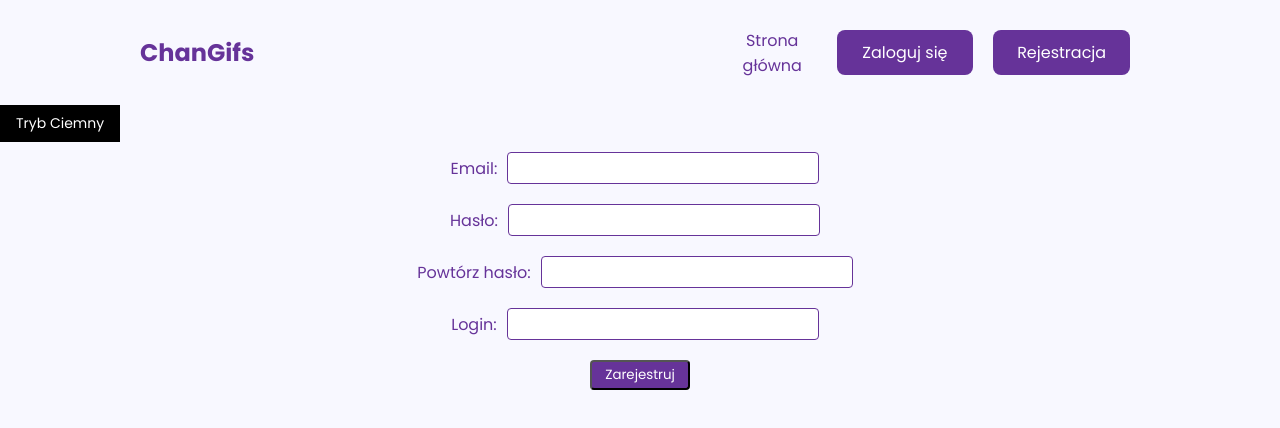
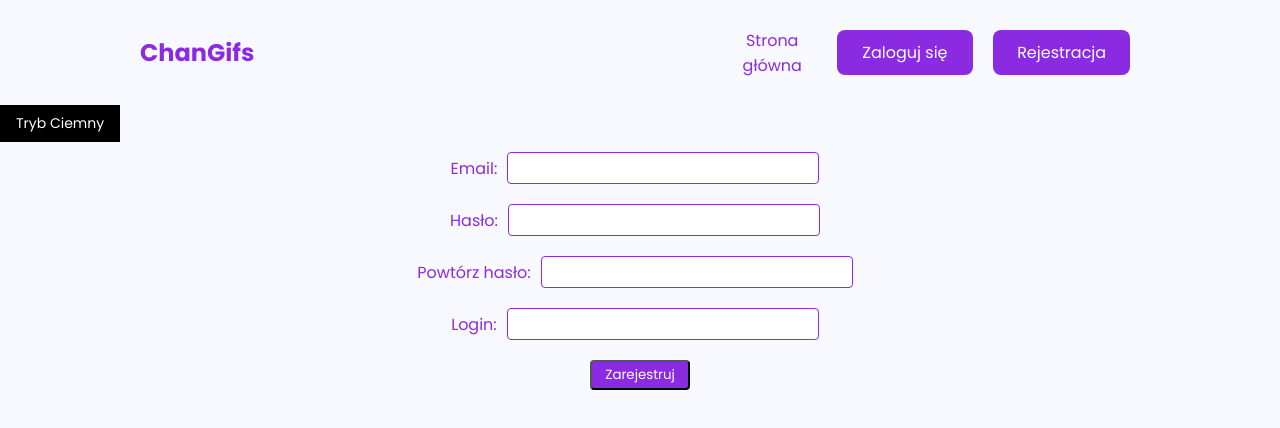
Before and after one commit to ProjektBD-IO/ProjektBD-IO, a React (Create React App) app: page /register in a window 1280 px wide. Shown: the top 428 px of the page. Built offline with nearby package versions, Linux system fonts and the light colour scheme.

Commit message:
Add files via upload

```diff
--- a/src/App.js
+++ b/src/App.js
@@ -16,8 +16,19 @@ import { useState, useEffect } from 'react';
 function App() {
   const [darkMode, setDarkMode] = useState(false);
 
+  useEffect(() => {
+    // Sprawdź, czy w localStorage jest zapisana informacja o trybie
+    const savedMode = localStorage.getItem('darkMode');
+    if (savedMode) {
+      setDarkMode(JSON.parse(savedMode));
+    }
+  }, []);
+
   const toggleDarkMode = () => {
-    setDarkMode(!darkMode);
+    const updatedMode = !darkMode;
+    setDarkMode(updatedMode);
+    // Zapisz tryb w localStorage
+    localStorage.setItem('darkMode', JSON.stringify(updatedMode));
   };
   const isEmailConfirmed = window.location.search.includes('redirect=1');
   useEffect(() => {
--- a/src/Gif.js
+++ b/src/Gif.js
@@ -310,6 +310,9 @@ const handleReport = async (id) => {
   }
 };
 const handleTagChange = () => {
+  if (searchTerm.trim() === '') {
+    return; // Jeśli searchTerm jest pusty, przerwij funkcję
+  }
   Navigate(`/search/${searchTerm}`);
 };
 
@@ -425,13 +428,13 @@ const user_role = localStorage.getItem('user_role');
 
                   <ThumbUpAltOutlinedIcon />
 
-                   <span style={{ color: '#663399' }}>{gif.likeCount} </span>
+                   <span style={{ color: '#8A2BE2' }}>{gif.likeCount} </span>
                  </IconButton>
                     :
                   <IconButton onClick={() => handleDislike(gif.id_gif)}>
 
                   <ThumbUpIcon  />
-                  <span style={{ color: '663399' }}>{gif.likeCount} </span>
+                  <span style={{ color: '#8A2BE2' }}>{gif.likeCount} </span>
                   </IconButton>
 
                   }
--- a/src/Navbar.js
+++ b/src/Navbar.js
@@ -8,7 +8,7 @@ import Stack from '@mui/material/Stack';
 const Nav = () => {
   const ButtonStyle = {
     color: 'white',
-    backgroundColor: '#663399',
+    backgroundColor: '#8A2BE2',
     borderRadius: '8px',
     padding: '10px 20px',
     textDecoration: 'none',
--- a/src/add.js
+++ b/src/add.js
@@ -5,7 +5,7 @@ import 'react-toastify/dist/ReactToastify.css';
 function AddFileModal() {
   const ButtonStyle = {
     color: 'white',
-    backgroundColor: '#663399',
+    backgroundColor: '#8A2BE2',
     borderRadius: '8px',
     padding: '10px 20px',
     textDecoration: 'none',
@@ -141,6 +141,8 @@ function AddFileModal() {
 </form>
       </Modal>
 
+
+
     </div>
   );
 }
--- a/src/awd.js
+++ b/src/awd.js
@@ -290,12 +290,12 @@ function Gifen() {
                 {gif.likedByCurrentUser == false ? (
                   <IconButton onClick={() => handleLike(gif.id_gif)}>
                     <ThumbUpAltOutlinedIcon />
-                    <span style={{ color: '#663399' }}>{gif.likeCount}</span>
+                    <span style={{ color: '#8A2BE2' }}>{gif.likeCount}</span>
                   </IconButton>
                 ) : (
                   <IconButton onClick={() => handleDislike(gif.id_gif)}>
                     <ThumbUpIcon />
-                    <span style={{ color: '#663399' }}>{gif.likeCount}</span>
+                    <span style={{ color: '#8A2BE2' }}>{gif.likeCount}</span>
                   </IconButton>
                 )}
               </>
--- a/src/category.js
+++ b/src/category.js
@@ -405,13 +405,13 @@ return(
 
                   <ThumbUpAltOutlinedIcon />
 
-                   <span style={{ color: '#663399' }}>{gif.likeCount} </span>
+                   <span style={{ color: '#8A2BE2' }}>{gif.likeCount} </span>
                  </IconButton>
                     :
                   <IconButton onClick={() => handleDislike(gif.id_gif)}>
 
                   <ThumbUpIcon  />
-                  <span style={{ color: '663399' }}>{gif.likeCount} </span>
+                  <span style={{ color: '#8A2BE2' }}>{gif.likeCount} </span>
                   </IconButton>
 
                   }
--- a/src/folder.js
+++ b/src/folder.js
@@ -208,7 +208,7 @@ const FolderComponent = () => {
   };
   const ButtonStyle = {
     color: 'white',
-    backgroundColor: '#663399',
+    backgroundColor: '#8A2BE2',
     borderRadius: '8px',
     padding: '10px 20px',
     textDecoration: 'none',
@@ -332,7 +332,7 @@ const FolderComponent = () => {
     </select>
     <IconButton onClick={() => addGifToFolder(selectedFolder, gifId)}>
       <button style={{color: 'white',
-    backgroundColor: '#663399',
+    backgroundColor: '#8A2BE2',
     borderRadius: '8px',
     padding: '10px 20px',
     textDecoration: 'none',
--- a/src/index.css
+++ b/src/index.css
@@ -3,10 +3,10 @@
 * {
   margin: 0;
   font-family: "Poppins";
-  color: #663399;
+  color: #8A2BE2;
 }
 .custom-dots {
-  color: #663399;
+  color: #8A2BE2;
 }
 .sort-select {
   appearance: none;
@@ -118,7 +118,7 @@
 .nav h1 {
   width: "100px";
   height: "40px";
-  color: #663399;
+  color: #8A2BE2;
 }
 .nav .links {
   margin-left: auto;
@@ -142,7 +142,7 @@
 
   width: 100%;
   margin-left: auto;
-  color: #663399;
+  color: #8A2BE2;
   text-decoration: none;
   padding: 6px;
 }
@@ -283,15 +283,15 @@ form {
   color: blue;
 }
 .usernameLabel {
-  color: #663399;
-  text-decoration:#663399;
+  color: #8A2BE2;
+  text-decoration:#8A2BE2;
   display: flex;
   align-items: center;
   position: relative;
 }
 .usernameLabe {
-  color: #663399;
-  text-decoration:#663399;
+  color: #8A2BE2;
+  text-decoration:#8A2BE2;
 
 
 }
@@ -304,19 +304,19 @@ form {
 }
 .successMessage {
   color: white;
-  background-color: #663399;
+  background-color: #8A2BE2;
   border-radius: 4px;
   padding: 8px;
 }
 .report-link {
   font-size: 40px;
-  color: #663399;
+  color: #8A2BE2;
   /* Dodaj inne style dla linku */
 }
 
 .report-info {
   font-size: 25px;
-  color: #663399;
+  color: #8A2BE2;
   /* Dodaj inne style dla elementu <p> */
 }
 .report-list {
--- a/src/login.js
+++ b/src/login.js
@@ -13,12 +13,12 @@ const InputStyle = {
   margin: '10px',
   padding: '5px',
   borderRadius: '4px',
-  border: '1px solid #663399',
+  border: '1px solid #8A2BE2',
 };
 
 const SubmitButtonStyle = {
   color: 'white',
-  backgroundColor: '#663399',
+  backgroundColor: '#8A2BE2',
   borderRadius: '4px',
   height: '30px',
   width: '100px',
@@ -142,7 +142,7 @@ useEffect(() => {
       <br />
       {isLoggedin ? (
         <div>
-         <p style={{ color: '#663399' }}>Witaj {localStorage.getItem('username')}</p>
+         <p style={{ color: '#8A2BE2' }}>Witaj {localStorage.getItem('username')}</p>
          </div>
       ) : (
         <button type="submit" style={SubmitButtonStyle}>
--- a/src/rejestracja.js
+++ b/src/rejestracja.js
@@ -17,12 +17,12 @@ function RegistrationForm() {
     margin: '10px',
     padding: '5px',
     borderRadius: '4px',
-    border: '1px solid #663399',
+    border: '1px solid #8A2BE2',
   };
 
   const SubmitButtonStyle = {
     color: 'white',
-    backgroundColor: '#663399',
+    backgroundColor: '#8A2BE2',
     borderRadius: '4px',
     height: '30px',
     width: '100px',
@@ -159,7 +159,7 @@ function RegistrationForm() {
             </Alert>
           </Stack>
 
-            <ThreeDots stroke="#663399" fill="#B0E0E6"/>
+            <ThreeDots stroke="#8A2BE2" fill="#B0E0E6"/>
 
         </div>
       )}
--- a/src/tag.js
+++ b/src/tag.js
@@ -79,6 +79,9 @@ const handleSearch = () => {
 
 };
 const handleTagChange = () => {
+  if (searchTerm.trim() === '') {
+    return; // Jeśli searchTerm jest pusty, przerwij funkcję
+  }
   if (searchTerm !== prevtag) {
     SetSort(prevsort);
     setprevsort(null);
@@ -417,13 +420,13 @@ const handleSort = (event) => {
 
                   <ThumbUpAltOutlinedIcon />
 
-                   <span style={{ color: '#663399' }}>{gif.likeCount} </span>
+                   <span style={{ color: '#8A2BE2' }}>{gif.likeCount} </span>
                  </IconButton>
                     :
                   <IconButton onClick={() => handleDislike(gif.id_gif)}>
 
                   <ThumbUpIcon  />
-                  <span style={{ color: '663399' }}>{gif.likeCount} </span>
+                  <span style={{ color: '#8A2BE2' }}>{gif.likeCount} </span>
                   </IconButton>
 
                   }
```
